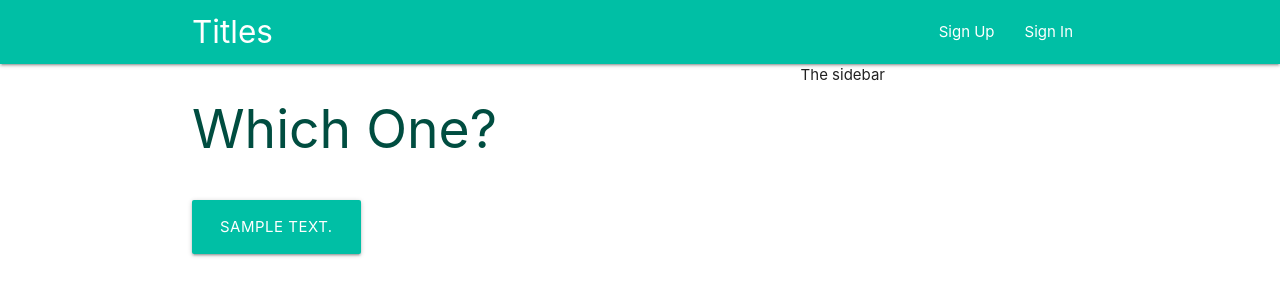
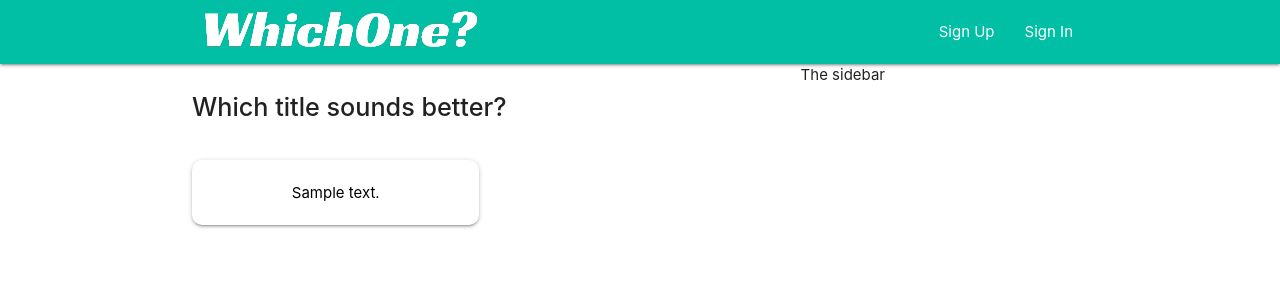
Before and after one commit to ibrag8998/WhichOne, a Django app: template titles/templates/titles/pick.html in a window 1280 px wide. Shown: the top 300 px of the page. Run offline with Django 3.2, Linux system fonts and the light colour scheme; the template is opened without the code that fills it: values that come from a table or form of the project are taken from there, others are empty; tables that the repository leaves empty hold one stand-in row (values such as "Sample post").

Commit message:
UI improvements. To do: Title.appearance+=1 only if user submitted one of the titles; make voting only for logged in users

```diff
--- a/manage.py
+++ b/manage.py
@@ -1,4 +1,4 @@
-#!/usr/bin/env python
+#!/usr/bin/env python3
 """Django's command-line utility for administrative tasks."""
 import os
 import sys
--- /dev/null
+++ b/requirements.txt
@@ -0,0 +1,2 @@
+django
+django-random-queryset
--- a/static/css/main.css
+++ b/static/css/main.css
@@ -1,3 +1,13 @@
 .flash-message-hidden {
   display: none;
 }
+.inline-block {
+  display: inline-block;
+}
+
+
+/* @media screen and (max-width: 600px) { */
+/*   .not-for-small { */
+/*     display: none; */
+/*   } */
+/* } */
--- a/static/css/titles.css
+++ b/static/css/titles.css
@@ -0,0 +1,9 @@
+form.pick {
+  width: 100%;
+}
+input[type="submit"].pick {
+  width: 100%;
+  border: none;
+  border-radius: 10px;
+  cursor: pointer;
+}
--- a/templates/wrapper.html
+++ b/templates/wrapper.html
@@ -5,6 +5,7 @@
   <meta charset="UTF-8">
   <meta name="viewport" content="width=device-width, initial-scale=1.0">
 
+  <link rel="shortcut icon" type="image/png" href="{% static 'favicon.ico' %}">
   <link href="https://fonts.googleapis.com/icon?family=Material+Icons"
   rel="stylesheet">
   <link type="text/css" rel="stylesheet"
@@ -22,7 +23,9 @@
 
   <nav class="teal accent-4">
     <div class="nav-wrapper container">
-      <a href="{% url 'titles:index' %}" class="brand-logo">Titles</a>
+      <a href="{% url 'titles:index' %}" class="brand-logo">
+        <img src="{% static 'imgs/logo.png' %}" alt="Which One?">
+      </a>
       <ul id="nav-mobile" class="right hide-on-med-and-down">
         {% if user.is_authenticated %}
           <li><a href="{% url 'titles:index' %}">{{ user.username }}</a></li>
@@ -38,8 +41,8 @@
   <div class="container">
     <div class="row">
       <div class="col s12 m9 l8">
-        <div class="row">
-          <header>
+        <div class="row" style="margin-bottom: 0;">
+          <header class="not-for-small">
             {% block header %}`header` not overriden{% endblock %}
           </header>
         </div>
@@ -54,7 +57,7 @@
       </div>
 
       <div class="col s0 m3 l4">
-        <div class="sidebar">
+        <div class="sidebar not-for-small">
           The sidebar
         </div>
       </div>
--- a/titles/models.py
+++ b/titles/models.py
@@ -1,4 +1,6 @@
 from django.db import models
+
+from django_random_queryset import RandomManager
 
 
 class Title(models.Model):
@@ -6,5 +8,7 @@ class Title(models.Model):
     picks = models.IntegerField(default=0)
     appearances = models.IntegerField(default=0)
 
+    objects = RandomManager()
+
     def __str__(self):
         return self.text
--- a/titles/templates/titles/pick.html
+++ b/titles/templates/titles/pick.html
@@ -4,18 +4,23 @@
 {% block title %}Pick{% endblock %}
 
 {% block header %}
-  <h2><span class="teal-text text-darken-4">Which One?</span></h2>
+  <p class="flow-text"><strong>Which title sounds better?</strong></p>
 {% endblock %}
 
 {% block content %}
-  {% for title in titles %}
-    <form action="{% url 'titles:picked' %}" method="post">
-      {% csrf_token %}
+  <div class="row">
+    {% for title in titles %}
+      <div class="col s12 m6">
+        <form action="{% url 'titles:picked' %}" method="post"
+        class="inline-block pick">
+          {% csrf_token %}
 
-      <input type="hidden" name="picked" value="{{ title.id }}">
-      <button type="submit" class="btn btn-large teal accent-4">
-        {{ title.text }}
-      </button>
-    </form>
-  {% endfor %}
+          <input type="hidden" name="picked" value="{{ title.id }}">
+
+          <input type="submit" value="{{ title.text }}"
+          class="black-text card-panel white pick">
+        </form>
+      </div>
+    {% endfor %}
+  </div>
 {% endblock %}
```
Also changed, not shown: titles/services.py (+6 -9 lines), titles/templates/titles/index.html (+2 -9 lines), static/favicon.ico (added), static/imgs/logo.png (added).
